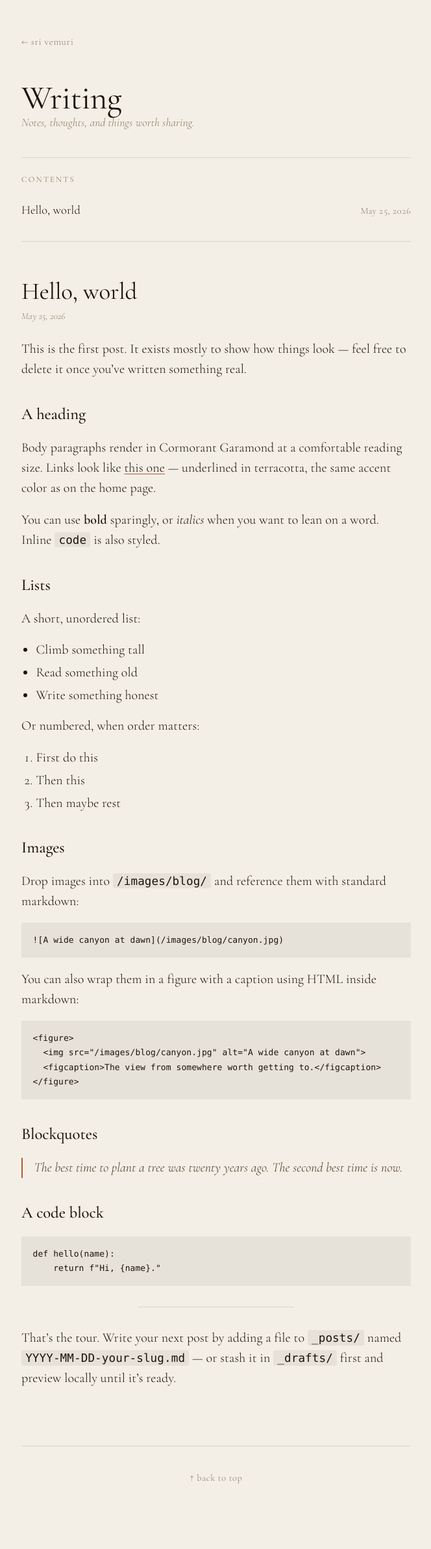
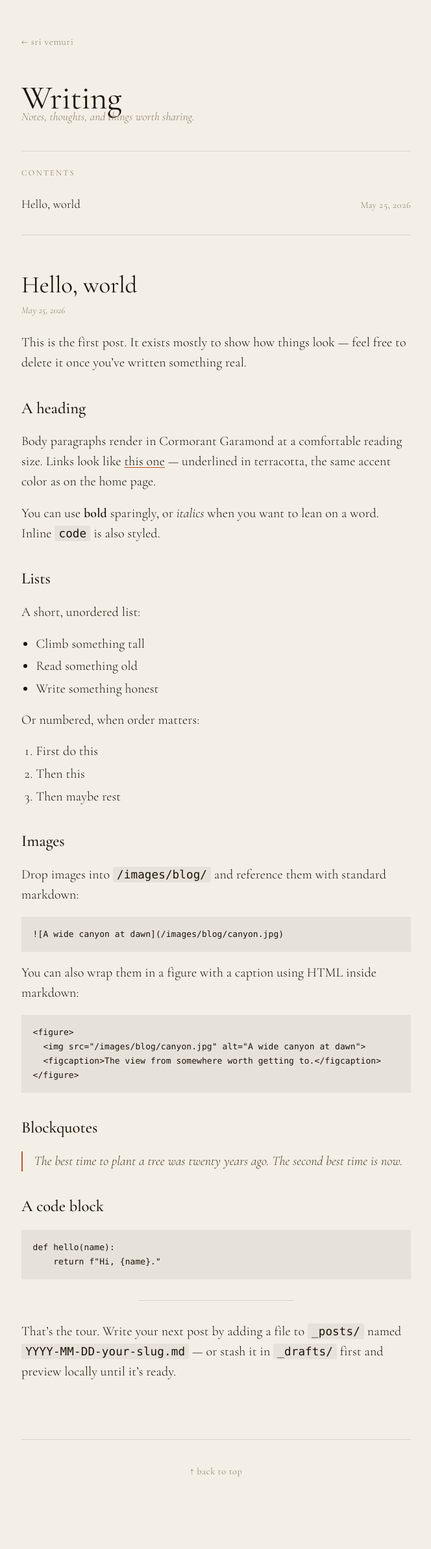
Before and after one commit to mistersri/MySRIQL, a Jekyll site: the page built from blog/index.html, in a window 1280 px wide. Shown: the whole page at 65% size, without its empty margins (307-971 px from the left). Built offline with Jekyll 4.4.1, drawn with Linux system fonts in a browser that asks for light colours.

Commit message:
Tighten blog header spacing

```diff
--- a/blog/index.html
+++ b/blog/index.html
@@ -92,6 +92,7 @@ body {
   color: var(--muted);
   font-size: 1.1rem;
   line-height: 1.4;
+  margin-top: -0.6rem;
 }
 
 /* Table of contents */
```
